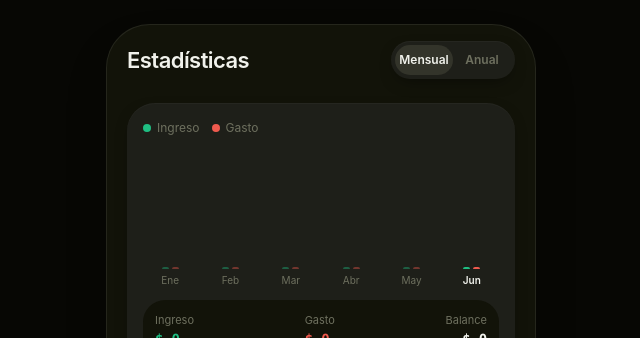
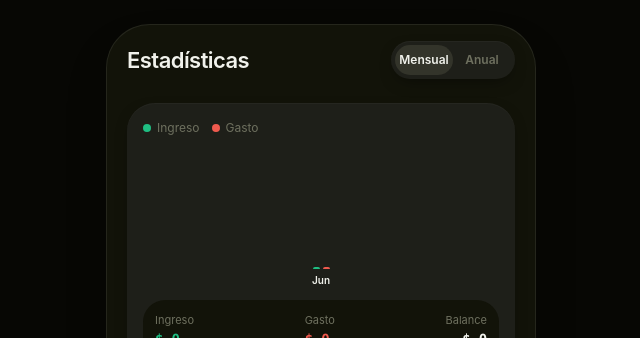
Before and after one commit to IgnacioGraciano/Registro-gastos, a Next.js app: page /estadisticas in a window 1280 px wide. Shown: the top 338 px of the page, without its empty margins (319-959 px from the left). Built offline with nearby package versions, Linux system fonts and the light colour scheme.

Commit message:
Actualizacion estadisticas y categorias
Se implementa funcion de ver varios meses en estadistica y tambien la funcion de reorganizar las categorias (alterar el orden de aparicion)

```diff
--- a/src/app/estadisticas/page.tsx
+++ b/src/app/estadisticas/page.tsx
@@ -22,7 +22,17 @@ export default function EstadisticasPage() {
 
   const periodos =
     vista === "mensual"
-      ? agruparPorMes(transacciones, idTransferencia, 6)
+      ? (() => {
+          // Calcular el rango real: desde el mes más antiguo con datos hasta hoy
+          const todasLasFechas = transacciones.map((t) => t.fecha).sort();
+          const fechaMinima = todasLasFechas[0] ?? new Date().toISOString().slice(0, 10);
+          const [anioMin, mesMin] = fechaMinima.split("-").map(Number);
+          const hoy = new Date();
+          // Contar cuántos meses hay entre el primer dato y hoy
+          const totalMeses =
+            (hoy.getFullYear() - anioMin) * 12 + (hoy.getMonth() + 1 - mesMin) + 1;
+          return agruparPorMes(transacciones, idTransferencia, Math.max(totalMeses, 1));
+        })()
       : agruparPorAnio(transacciones, idTransferencia);
 
   return (
--- a/src/components/configuracion/CategoriasOverlay.tsx
+++ b/src/components/configuracion/CategoriasOverlay.tsx
@@ -1,7 +1,7 @@
 "use client";
 
 import { useState } from "react";
-import { ChevronLeft, Pencil, Plus, Trash2 } from "lucide-react";
+import { ChevronDown, ChevronLeft, ChevronUp, Pencil, Plus, Trash2 } from "lucide-react";
 import { categoriasRepo, useCollection, NOMBRE_CATEGORIA_TRANSFERENCIA, type Categoria } from "@/lib/db";
 import { categoriaAplicaA, obtenerColorCategoria } from "@/lib/categoria-filtros";
 import { obtenerIconoCategoria } from "@/lib/icons";
@@ -20,9 +20,10 @@ export default function CategoriasOverlay({ abierto, onCerrar }: Props) {
 
   if (!abierto) return null;
 
-  const categoriasDelTipo = categorias.filter(
-    (c) => c.nombre !== NOMBRE_CATEGORIA_TRANSFERENCIA && categoriaAplicaA(c, tipoActivo)
-  );
+  // Ordenar por campo orden (retrocompatible: sin orden van al final)
+  const categoriasDelTipo = [...categorias]
+    .filter((c) => c.nombre !== NOMBRE_CATEGORIA_TRANSFERENCIA && categoriaAplicaA(c, tipoActivo))
+    .sort((a, b) => (a.orden ?? Infinity) - (b.orden ?? Infinity));
 
   function abrirCreacion() {
     setCategoriaEditando(null);
@@ -40,6 +41,15 @@ export default function CategoriasOverlay({ abierto, onCerrar }: Props) {
     } catch {
       // Categoría no editable: el botón de eliminar ni se muestra para esos casos.
     }
+  }
+
+  function mover(indice: number, direccion: -1 | 1) {
+    const nuevoIndice = indice + direccion;
+    if (nuevoIndice < 0 || nuevoIndice >= categoriasDelTipo.length) return;
+    // Swap de los dos elementos en su posición
+    const ids = categoriasDelTipo.map((c) => c.id);
+    [ids[indice], ids[nuevoIndice]] = [ids[nuevoIndice], ids[indice]];
+    categoriasRepo.reordenar(ids);
   }
 
   return (
@@ -99,11 +109,39 @@ export default function CategoriasOverlay({ abierto, onCerrar }: Props) {
               Todavía no hay categorías de {tipoActivo === "gasto" ? "gastos" : "ingresos"}.
             </p>
           )}
-          {categoriasDelTipo.map((c) => {
+          {categoriasDelTipo.map((c, i) => {
             const Icono = obtenerIconoCategoria(c.icono);
             const color = obtenerColorCategoria(c, categorias);
             return (
-              <div key={c.id} className="flex items-center gap-3 rounded-ios bg-surface p-3 shadow-card">
+              <div key={c.id} className="flex items-center gap-2 rounded-ios bg-surface p-3 shadow-card">
+                {/* Botones de reordenamiento */}
+                <div className="flex flex-col gap-0.5">
+                  <button
+                    type="button"
+                    onClick={() => mover(i, -1)}
+                    disabled={i === 0}
+                    aria-label="Mover arriba"
+                    className={`flex h-6 w-6 items-center justify-center rounded-full ${
+                      i === 0 ? "text-ink-faint opacity-30" : "ios-press bg-surface-line text-ink-soft"
+                    }`}
+                  >
+                    <ChevronUp size={13} />
+                  </button>
+                  <button
+                    type="button"
+                    onClick={() => mover(i, 1)}
+                    disabled={i === categoriasDelTipo.length - 1}
+                    aria-label="Mover abajo"
+                    className={`flex h-6 w-6 items-center justify-center rounded-full ${
+                      i === categoriasDelTipo.length - 1
+                        ? "text-ink-faint opacity-30"
+                        : "ios-press bg-surface-line text-ink-soft"
+                    }`}
+                  >
+                    <ChevronDown size={13} />
+                  </button>
+                </div>
+
                 <span
                   className="flex h-9 w-9 shrink-0 items-center justify-center rounded-full"
                   style={{ backgroundColor: `${color}33`, color }}
--- a/src/components/estadisticas/GraficoComparativo.tsx
+++ b/src/components/estadisticas/GraficoComparativo.tsx
@@ -35,10 +35,24 @@ export default function GraficoComparativo({
     ? agruparPorCategoria(transacciones, categorias, desde, tipoDetalle, idCategoriaTransferencia, hasta)
     : [];
 
+  // Cuántos meses mostrar visibles al mismo tiempo antes de que el resto quede scrolleable
+  const VISIBLE = 6;
+  const necesitaScroll = periodos.length > VISIBLE;
+
   return (
     <div>
-      {/* Barras */}
-      <div className="flex items-end justify-between gap-1.5" style={{ height: ALTURA_GRAFICO }}>
+      {/* Barras — con scroll horizontal si hay más de 6 períodos */}
+      <div
+        className="no-scrollbar overflow-x-auto"
+        style={{ scrollSnapType: necesitaScroll ? "x mandatory" : undefined } as React.CSSProperties}
+      >
+        <div
+          className="flex items-end gap-1.5"
+          style={{
+            height: ALTURA_GRAFICO,
+            minWidth: necesitaScroll ? `${periodos.length * 44}px` : undefined,
+          }}
+        >
           {periodos.map((p, i) => {
             const alturaIngreso = (p.ingreso / maxValor) * ALTURA_GRAFICO;
             const alturaGasto = (p.gasto / maxValor) * ALTURA_GRAFICO;
@@ -48,7 +62,12 @@ export default function GraficoComparativo({
                 key={p.clave}
                 type="button"
                 onClick={() => setSeleccionado(i)}
-              className="ios-press flex h-full flex-1 flex-col items-center justify-end gap-1"
+                className="ios-press flex h-full flex-col items-center justify-end gap-1"
+                style={{
+                  width: necesitaScroll ? "40px" : undefined,
+                  flex: necesitaScroll ? "0 0 40px" : "1",
+                  scrollSnapAlign: necesitaScroll ? "start" : undefined,
+                } as React.CSSProperties}
               >
                 <div className="flex h-full items-end gap-[3px]">
                   <div
@@ -70,17 +89,25 @@ export default function GraficoComparativo({
         </div>
 
         {/* Etiquetas de período */}
-      <div className="mt-1 flex justify-between gap-1.5">
+        <div
+          className="mt-1 flex gap-1.5"
+          style={{ minWidth: necesitaScroll ? `${periodos.length * 44}px` : undefined }}
+        >
           {periodos.map((p, i) => (
             <p
               key={p.clave}
-            className={`flex-1 text-center text-[10px] capitalize ${
+              className={`text-center text-[10px] capitalize ${
                 i === seleccionado ? "font-semibold text-ink" : "text-ink-faint"
               }`}
+              style={{
+                width: necesitaScroll ? "40px" : undefined,
+                flex: necesitaScroll ? "0 0 40px" : "1",
+              } as React.CSSProperties}
             >
               {p.etiqueta.split(" ")[0]}
             </p>
           ))}
+        </div>
       </div>
 
       {/* Detalle del período elegido: totales */}
--- a/src/lib/db/categorias.ts
+++ b/src/lib/db/categorias.ts
@@ -14,7 +14,9 @@ export const categoriasRepo = {
     if (!nombreLimpio) {
       throw new Error("El nombre de la categoría no puede estar vacío.");
     }
-    return base.create({ nombre: nombreLimpio, icono, esEditable: true, tipo, color });
+    // Asigna el orden más alto existente + 1, para que la nueva quede al final.
+    const maxOrden = Math.max(0, ...base.getAll().map((c) => c.orden ?? 0));
+    return base.create({ nombre: nombreLimpio, icono, esEditable: true, tipo, color, orden: maxOrden + 1 });
   },
 
   /** Renombra/cambia ícono, color o tipo. Falla si la categoría está marcada como no editable. */
@@ -42,4 +44,28 @@ export const categoriasRepo = {
     }
     return base.remove(id);
   },
+
+  /**
+   * Persiste un nuevo orden dado un array de IDs en el orden deseado.
+   * Asigna `orden: 0, 1, 2, ...` según la posición en el array.
+   * Las categorías que no estén en el array (ej. la de Transferencia) no se tocan.
+   */
+  reordenar(idsEnOrden: string[]): void {
+    idsEnOrden.forEach((id, index) => {
+      base.update(id, { orden: index });
+    });
+  },
+
+  /**
+   * Devuelve todas las categorías ordenadas por el campo `orden`.
+   * Las que no tienen `orden` definido van al final, manteniendo
+   * compatibilidad con datos creados antes de agregar este campo.
+   */
+  getOrdenadas(): Categoria[] {
+    return [...base.getAll()].sort((a, b) => {
+      const oa = a.orden ?? Infinity;
+      const ob = b.orden ?? Infinity;
+      return oa - ob;
+    });
+  },
 };
--- a/src/lib/db/types.ts
+++ b/src/lib/db/types.ts
@@ -44,6 +44,8 @@ export interface Categoria {
    * siguen funcionando sin cambios.
    */
   color?: string;
+  /** Posición en la lista. OPCIONAL: las categorías viejas sin este campo se ordenan al final. */
+  orden?: number;
 }
 
 export interface Suscripcion {
--- a/src/lib/db/validators.ts
+++ b/src/lib/db/validators.ts
@@ -55,13 +55,15 @@ export function esCategoria(v: unknown): v is Categoria {
   const tieneTipoValido =
     v.tipo === undefined || v.tipo === "gasto" || v.tipo === "ingreso" || v.tipo === "ambos";
   const tieneColorValido = v.color === undefined || esColorHex(v.color);
+  const tieneOrdenValido = v.orden === undefined || esNumeroFinito(v.orden);
   return (
     esString(v.id) &&
     esString(v.nombre) &&
     esString(v.icono) &&
     esBooleano(v.esEditable) &&
     tieneTipoValido &&
-    tieneColorValido
+    tieneColorValido &&
+    tieneOrdenValido
   );
 }
 
```
Lines whose indentation alone changed are shown as unchanged.
